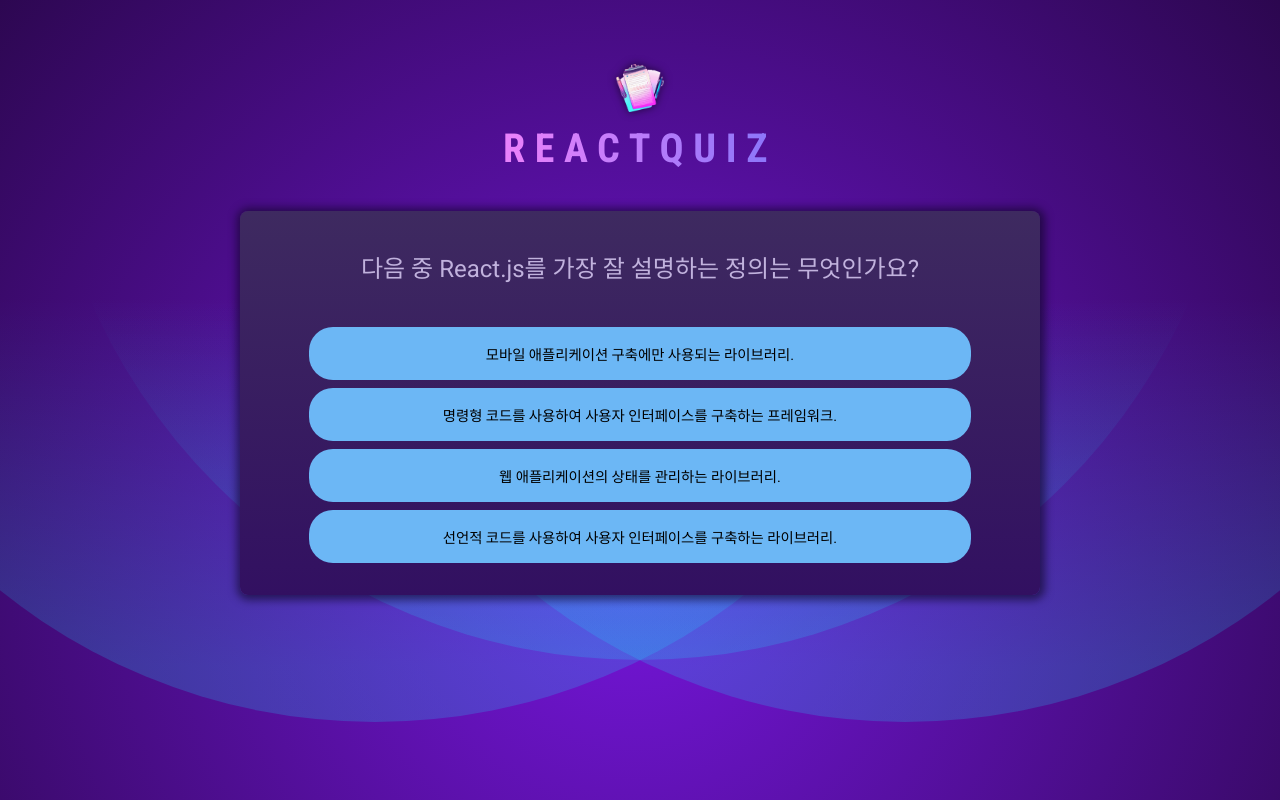
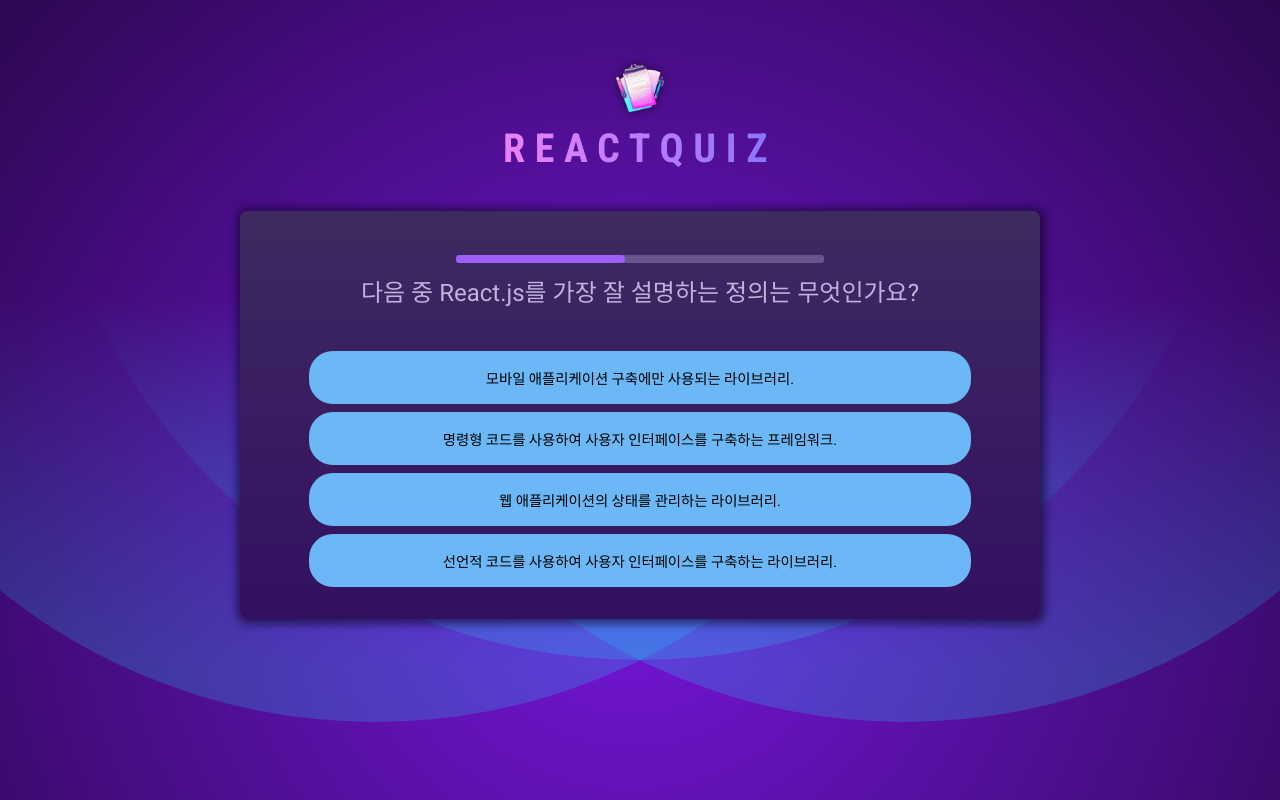
Before and after one commit to MINSIK-W/practice_project-creating_a_quiz_app, a React (Vite) app: page / in a window 1280 px wide. Built offline with nearby package versions, Linux system fonts and the light colour scheme.

Commit message:
Add question timer, use Effect dependencies and useCallback, utilize Effect cleanup function, and use component initialization key.

```diff
--- /dev/null
+++ b/src/components/QuestionTimer.jsx
@@ -0,0 +1,27 @@
+import { useEffect, useState } from 'react';
+
+export default function QuestionTimer({ timeout, onTimeout }) {
+  const [remainingTime, setRemainingTime] = useState(timeout);
+
+  useEffect(() => {
+    console.log('SETTING TIMEOUT');
+    const timer = setTimeout(onTimeout, timeout);
+
+    return () => {
+      clearTimeout(timer);
+    };
+  }, [onTimeout, timeout]);
+
+  useEffect(() => {
+    console.log('SETTING INTERVAL');
+    const interval = setInterval(() => {
+      setRemainingTime((prevRemainingTime) => prevRemainingTime - 100);
+    }, 100);
+
+    return () => {
+      clearInterval(interval);
+    };
+  }, []);
+
+  return <progress id="question-time" max={timeout} value={remainingTime} />;
+}
--- a/src/components/Quiz.jsx
+++ b/src/components/Quiz.jsx
@@ -1,6 +1,7 @@
-import { useState } from 'react';
+import { useState, useCallback } from 'react';
 import QUESTIONS from '../questions.js';
 import quizCompleteImg from '../assets/quiz-complete.png';
+import QuestionTimer from './QuestionTimer.jsx';
 
 export default function Quiz() {
   const [userAnswers, setUserAnswers] = useState([]);
@@ -8,11 +9,18 @@
   const activeQuestionIndex = userAnswers.length;
   const quizIsComplete = activeQuestionIndex === QUESTIONS.length;
 
-  function handleSelectAnswer(selectedAnswer) {
+  const handleSelectAnswer = useCallback(function handleSelectAnswer(
+    selectedAnswer,
+  ) {
     setUserAnswers((prevUserAnswers) => {
       return [...prevUserAnswers, selectedAnswer];
     });
-  }
+  }, []);
+
+  const handleSkipAnswer = useCallback(
+    () => handleSelectAnswer(null),
+    [handleSelectAnswer],
+  );
 
   if (quizIsComplete) {
     return (
@@ -29,6 +37,11 @@
   return (
     <div id="quiz">
       <div id="question">
+        <QuestionTimer
+          key={activeQuestionIndex}
+          timeout={10000}
+          onTimeout={handleSkipAnswer}
+        />
         <h2>{QUESTIONS[activeQuestionIndex].text}</h2>
         <ul id="answers">
           {shuffledAnswers.map((answers) => (
```
